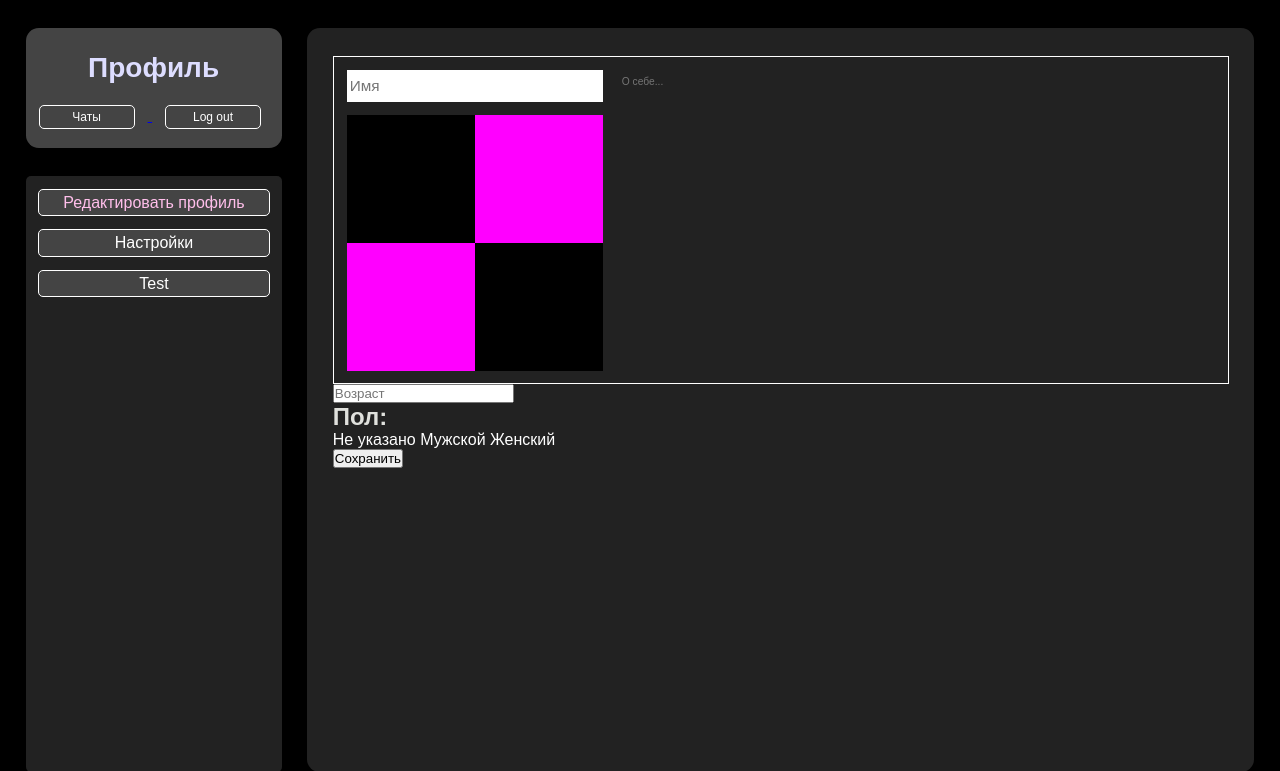
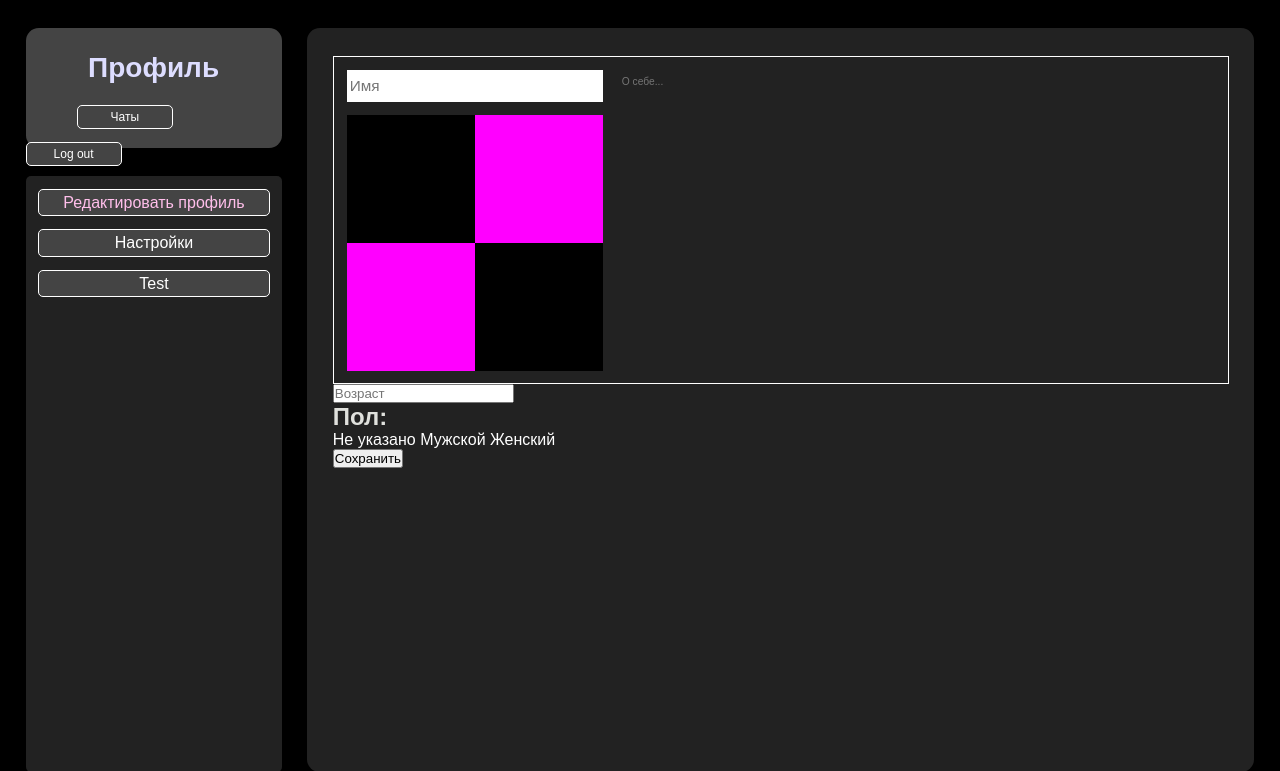
Before and after one commit to Nhrust/Project_TPP3, a Flask app: template templates/profile.html in a window 1280 px wide; the page is wider, and only the part inside the window is pictured. Shown: the top 771 px of that part. Run offline with Flask 3, Linux system fonts and the light colour scheme; the template is opened without the code that fills it, so the values that code supplies are empty.

Commit message:
выровнил кнопки чата и logout в профиле

```diff
--- a/static/css/profile.css
+++ b/static/css/profile.css
@@ -60,9 +60,12 @@ body {
     background: var(--button-bg-hover);
 }
 
+.Headmenu .Chates{
+    margin-left:4vw;
+}
 
 .Headmenu .LogOut {
-    left: 9.5vw;
+    margin:auto;
 }
 
 
```
